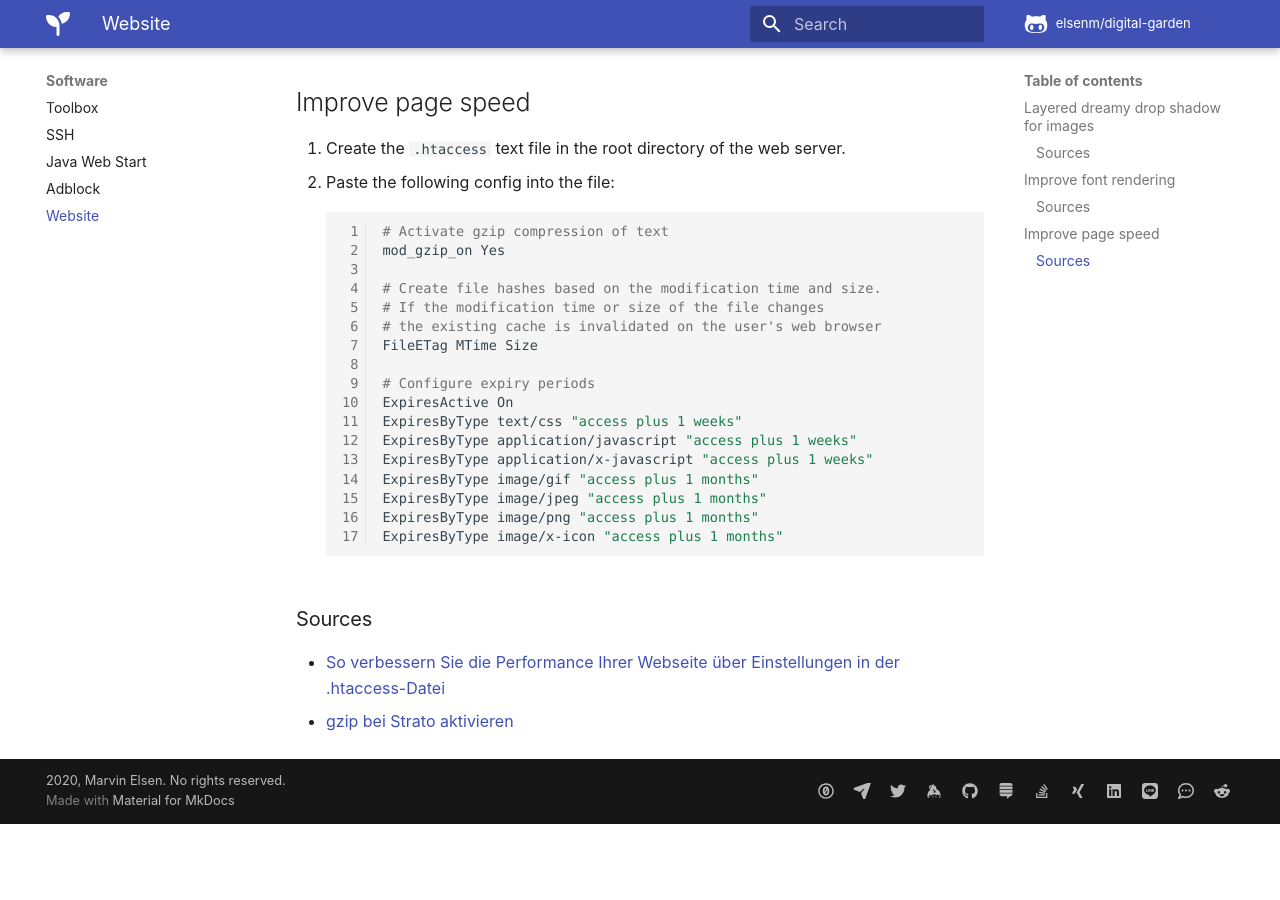
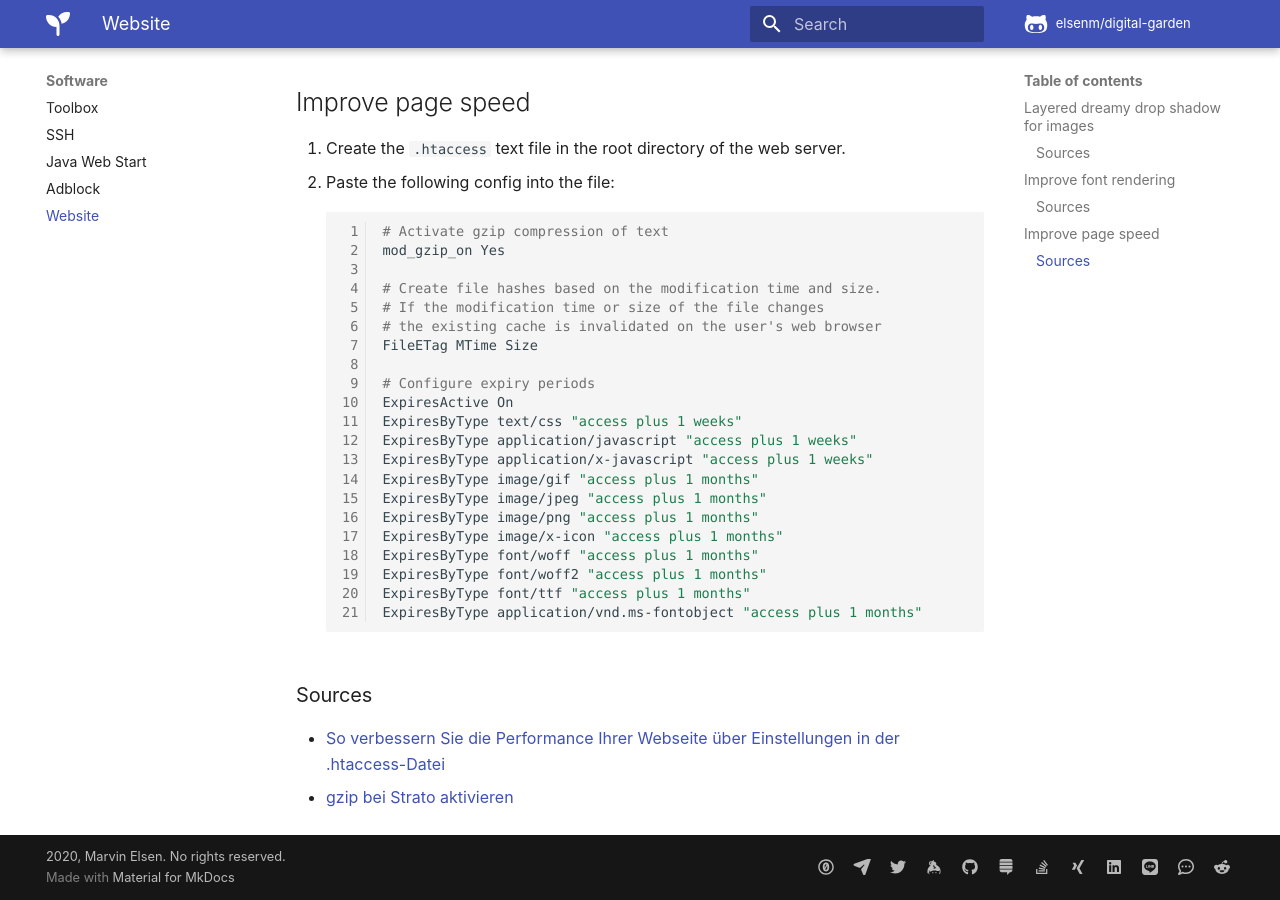
Before and after one commit to elsenm/digital-garden, an MkDocs documentation site: the page built from vimwiki/website.md, in a window 1280 px wide and 900 px high, scrolled down 1094 px. Built offline with MkDocs 1.6.1 and Material for MkDocs 9.7.7, drawn with Linux system fonts in a browser that asks for light colours; comment, search, counter and statistics services are not loaded; before the commit the page ends 1918 px from its top, so only the background shows below that.

Commit message:
Add font caching to .htaccess rules in Website section

````diff
--- a/vimwiki/website.md
+++ b/vimwiki/website.md
@@ -52,6 +52,10 @@ Add the following .css code to your stylesheet to improve font-rendering (probab
     ExpiresByType image/jpeg "access plus 1 months"
     ExpiresByType image/png "access plus 1 months"
     ExpiresByType image/x-icon "access plus 1 months"
+    ExpiresByType font/woff "access plus 1 months"
+    ExpiresByType font/woff2 "access plus 1 months"
+    ExpiresByType font/ttf "access plus 1 months"
+    ExpiresByType application/vnd.ms-fontobject "access plus 1 months"
     ```
 
 ## Sources
````
